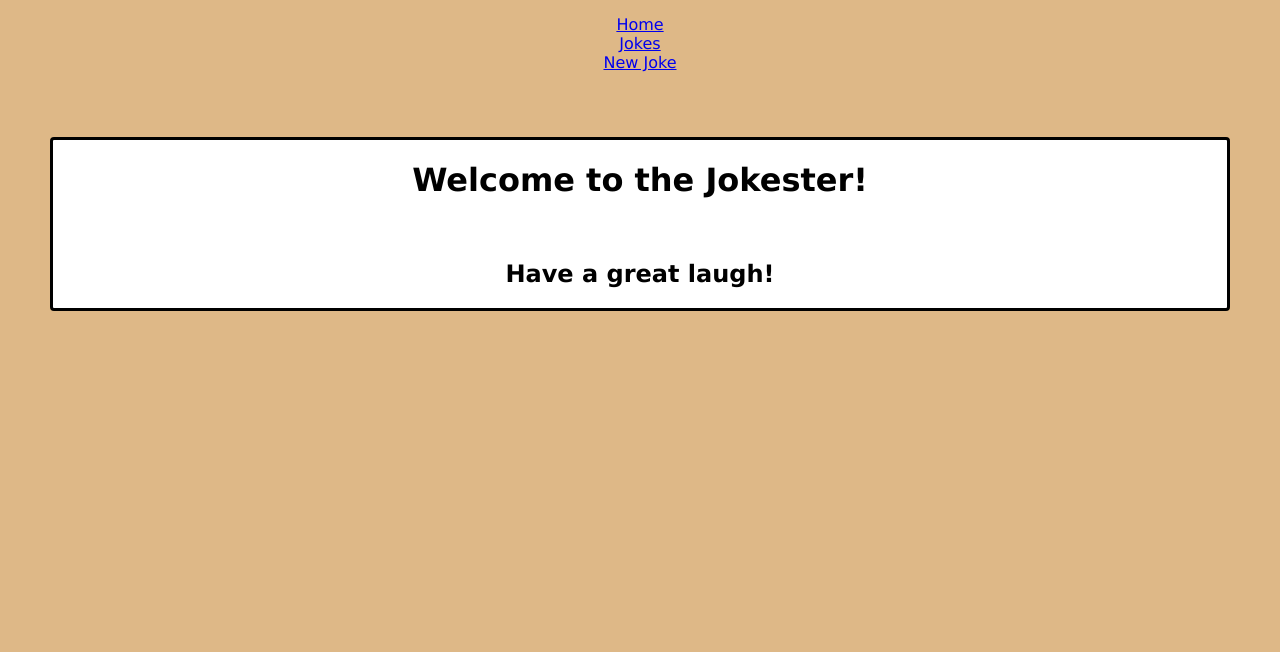
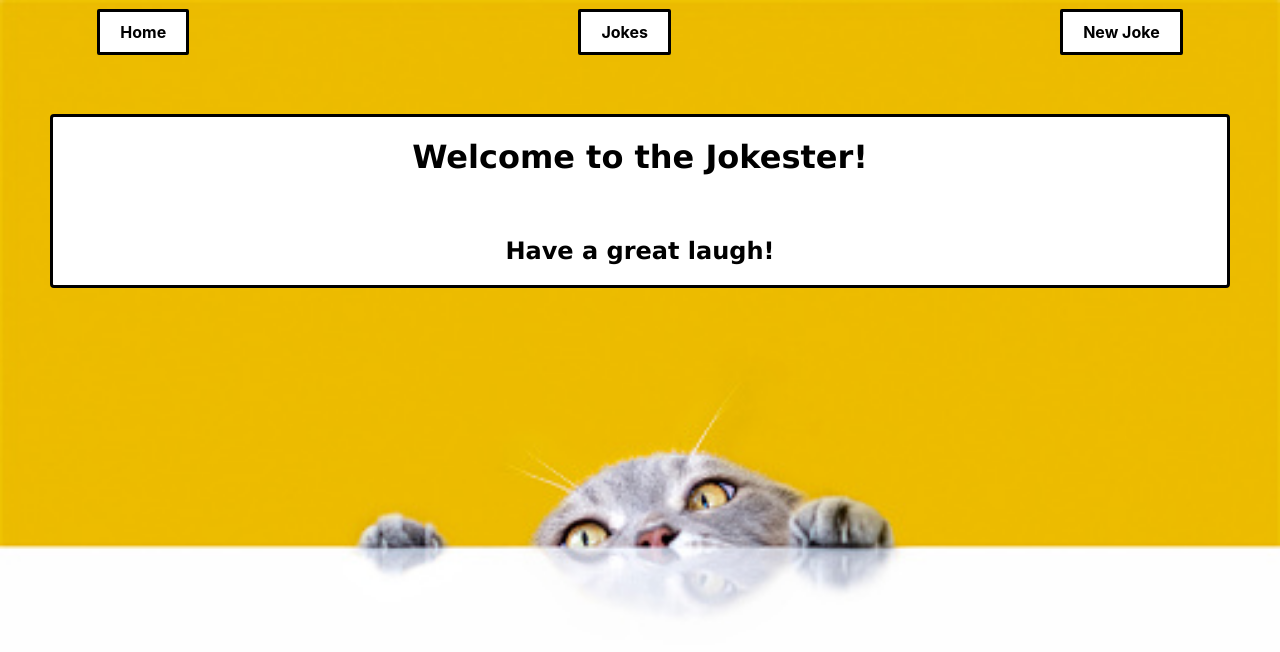
Before and after one commit to riannacastro/joke-frontend, a React (Create React App) app: page / in a window 1280 px wide. Shown: the top 652 px of the page. Built offline with nearby package versions, Linux system fonts and the light colour scheme.

Commit message:
added css to navlinks

```diff
--- a/src/App.css
+++ b/src/App.css
@@ -1,29 +1,37 @@
 body {
-    background-color: burlywood;
+    background-image: url(./images/cat.jpeg);
+    background-size: cover;
+    background-repeat: no-repeat;
+    margin: 0px;
+    /* background-color: burlywood; */
     text-align: center;
 }
 .nav-bar{
-    font-family: Verdana, Geneva, Tahoma, sans-serif;
-    font-size: medium;
-    padding: 15px;
+    display: flex;
+    list-style: none;
+    align-items: center;
+    min-height: 8vh;
+    justify-content: space-around;
 }
 
-#home-link {
-    margin: 30px;
-}
 
-/* #home-link:link, #home-link:visited  {
+#home-link:link {
     background-color: white;
     color: black;
+    text-decoration: none;
+    font-weight: bold;
     border-style: solid;
     border-color: black;
     border-radius: 2px;
     padding: 10px 20px;
     display: inline-block;
 }
+
 #jokes-link:link, #jokes-link:visited {
     background-color: white;
     color: black;
+    text-decoration: none;
+    font-weight: bold;
     border-style: solid;
     border-color: black;
     border-radius: 2px;
@@ -33,19 +41,13 @@ body {
 #new-link:link, #new-link:visited {
     background-color: white;
     color: black;
+    text-decoration: none;
+    font-weight: bold;
     border-style: solid;
     border-color: black;
     border-radius: 2px;
     padding: 10px 20px;
-    display: inline-block;
-} */
-
-#jokes-link {
-    margin: 30px;
-}
-
-#new-link {
-   margin: 30px;
+    display: inline;
 }
 
 /* .selected {
```
Also changed, not shown: src/images/cat.jpeg (added).
